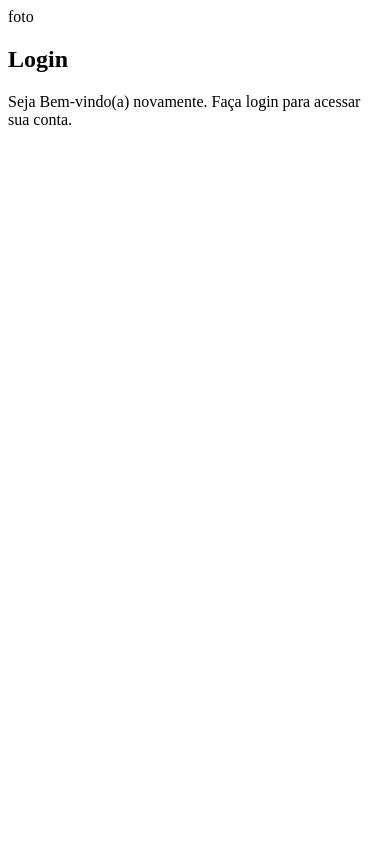
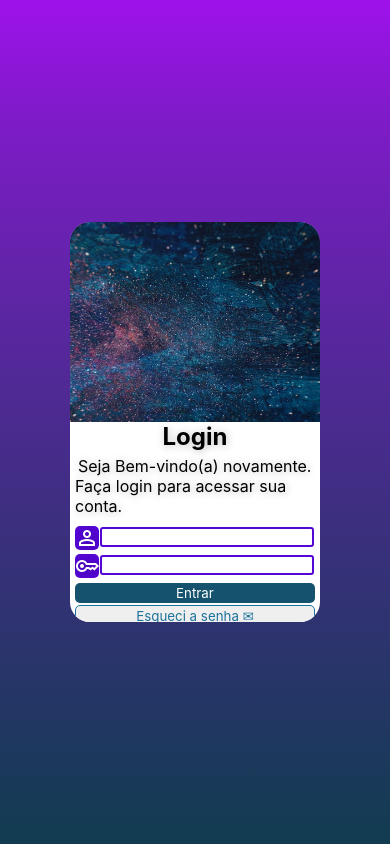
Before and after one commit to ItaloKaua288/projeto-login, a PHP site: page / in a window 390 px wide. Run offline with PHP 8.4, Linux system fonts and the light colour scheme.

Commit message:
mobile first

```diff
--- a/estilos/style.css
+++ b/estilos/style.css
@@ -6,3 +6,83 @@ cor02 = #9E12EB
 cor03 = #5406D4
 cor04 = #4F07F7
 */
+* {
+    font-family: -apple-system, BlinkMacSystemFont, 'Segoe UI', Roboto, Oxygen, Ubuntu, Cantarell, 'Open Sans', 'Helvetica Neue', sans-serif;
+    margin: 0;
+    padding: 0;
+    box-sizing: border-box;
+}
+html, body {
+    width: 100vw;
+    height: 100vh;
+    background-image: linear-gradient(#9E12EB , 40vh, #113c50);
+}
+main {
+    position: relative;
+    width: 100vw;
+    height: 100vh;
+}
+section#login {
+    position: absolute;
+    top: 50%;
+    left: 50%;
+    transform: translate(-50%, -50%);
+    border-radius: 20px;
+    background-color: white;
+    width: 250px;
+    height: 400px;
+    overflow: hidden;
+}
+div#imagem {
+    height: 200px;
+    background: #9E12EB url(../imagens/hazelwood.jpg) no-repeat center center;
+    background-size: cover;
+}
+h1, p {
+    text-shadow: 1px 1px 8px rgb(0 0 0 / 28%);
+}
+div#formulario > h1 {
+    text-align: center;
+}
+div#formulario > p {
+    padding: 5px;
+    text-indent: 3px;
+}
+div#formulario > form {
+    width: 240px;
+    margin: 5px;
+    color: white;
+    position: relative;
+}
+div#formulario > form > p > label > span {
+    background-color: #5406D4;
+    border-radius: 5px;
+}
+.usu-sen {
+    position: absolute;
+    margin-left: 1px;
+    width: 214px;
+    border: 2px solid #5406D4;
+    border-radius: 3px;
+}
+input#iusu {
+    top: 1px;
+}
+input#isen {
+    top: 29px;
+}
+input.opcoes {
+    width: 240px;
+    margin: 1px 0px 1px 0px;
+    padding: 2px;
+    border-radius: 5px;
+    border: none;
+}
+input#ientrar {
+    background-color: #14526e;
+    color: white;
+}
+input#iesqueci {
+    border: 1px solid #1c729b;
+    color: #1c729b;
+}
--- a/index.html
+++ b/index.html
@@ -6,18 +6,31 @@
     <meta name="viewport" content="width=device-width, initial-scale=1.0">
     <title>Login</title>
     <link rel="stylesheet" href="estilos/style.css">
+    <link rel="stylesheet" href="https://fonts.googleapis.com/css2?family=Material+Symbols+Outlined:opsz,wght,FILL,GRAD@48,400,0,0" />
+    <link rel="stylesheet" href="https://fonts.googleapis.com/css2?family=Material+Symbols+Outlined:opsz,wght,FILL,GRAD@48,400,0,0" />
+    <link rel="stylesheet" href="https://fonts.googleapis.com/css2?family=Material+Symbols+Outlined:opsz,wght,FILL,GRAD@48,400,0,0" />
 </head>
 <body>
     <main>
         <section id="login">
             <div id="imagem">
-                foto
             </div>
             <div id="formulario">
                 <h1>Login</h1>
                 <p>Seja Bem-vindo(a) novamente. Faça login para acessar sua conta.</p>
                 <form action="login.php" method="post">
-
+                    <p>
+                        <label for="iusu"><span class="material-symbols-outlined">person</span></label>
+                        <input type="text" class="usu-sen" name="usu" id="iusu" required>
+                    </p>
+                    <p>
+                        <label for="isen"><span class="material-symbols-outlined">key</span></label>
+                        <input type="password" class="usu-sen" name="sen" id="isen" minlength="4" maxlength="8" required>
+                    </p>
+                    <p>
+                        <input type="submit" class="opcoes" id="ientrar" value="Entrar"><br>
+                        <input type="submit" class="opcoes" id="iesqueci" value="Esqueci a senha &#9993">
+                    </p>
                 </form>
             </div>
         </section>
--- /dev/null
+++ b/login.php
@@ -0,0 +1 @@
+Não tem nada aqui!
```
Also changed, not shown: estilos/media-queries.css (added, +8 -0 lines).
